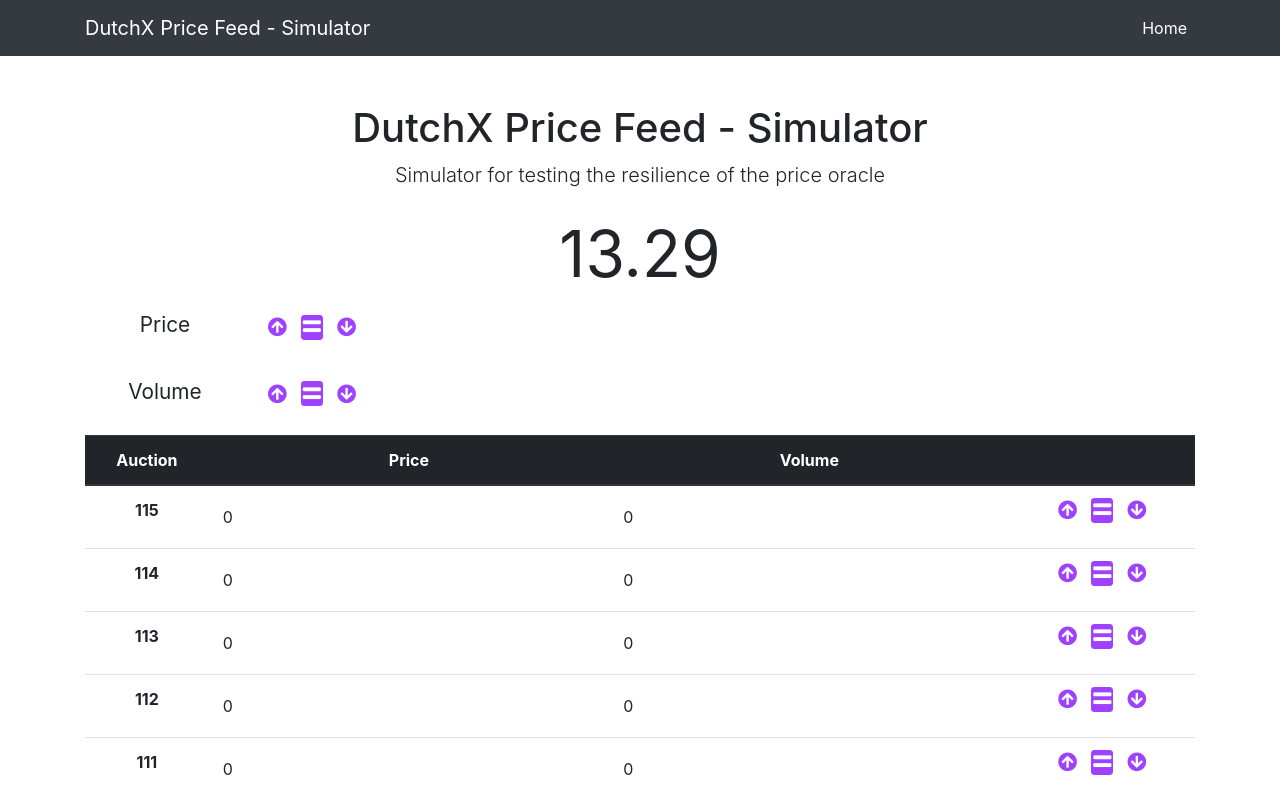
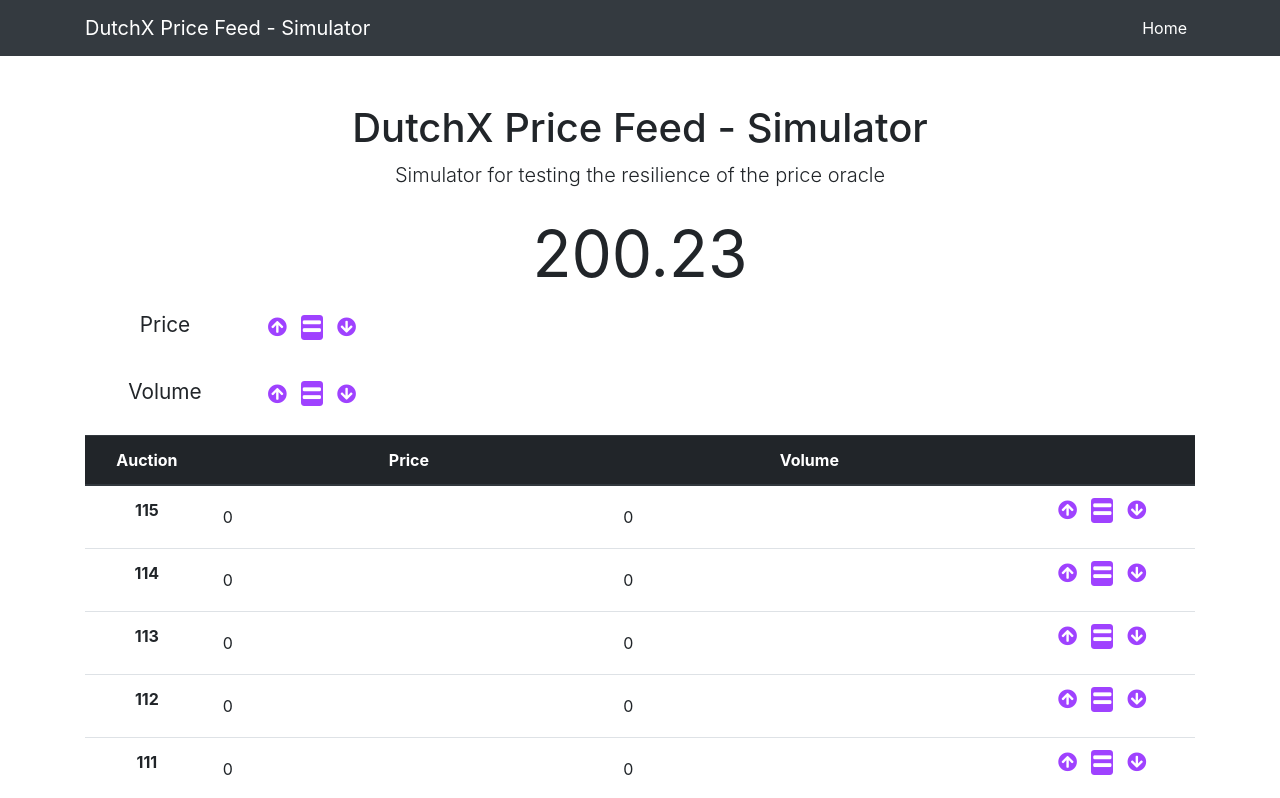
Before and after one commit to anxolin/-dx-price-feed-simulator, a React (Create React App) app: page / in a window 1280 px wide. Shown: the top 798 px of the page. Built offline with nearby package versions, Linux system fonts and the light colour scheme.

Commit message:
Create a price util to get the price from the auctions

```diff
--- a/src/PriceSimulator.js
+++ b/src/PriceSimulator.js
@@ -1,4 +1,5 @@
 import React, { Component } from 'react'
+import priceUtils from './priceUtils'
 const AUCTIONS = 15
 
 const REFERENCE_VALUES = {
@@ -134,7 +135,7 @@ class PriceSimulator extends Component {
     return (
      <form>
        <div className="price">
-        13.29
+        { priceUtils.getPrice(this.state.auctions) }
        </div>
        <div className="controls">
         <div className="form-group row">
--- /dev/null
+++ b/src/priceUtils.js
@@ -0,0 +1,7 @@
+function getPrice () {
+  return  200.23
+}
+
+export default {
+  getPrice
+}
```
